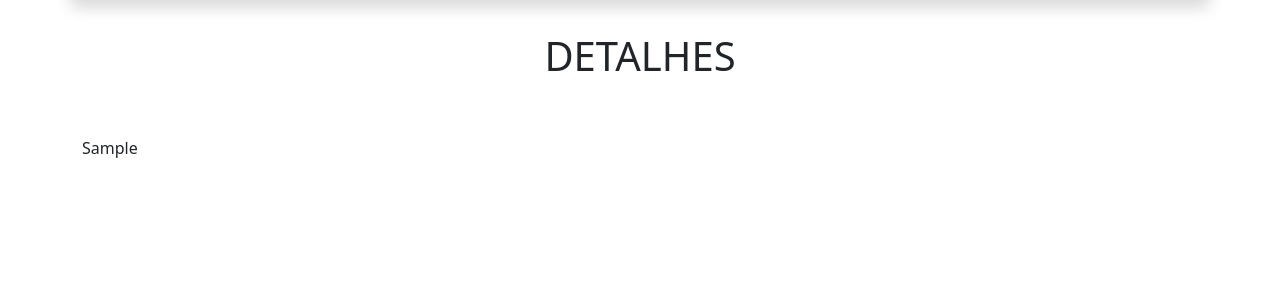
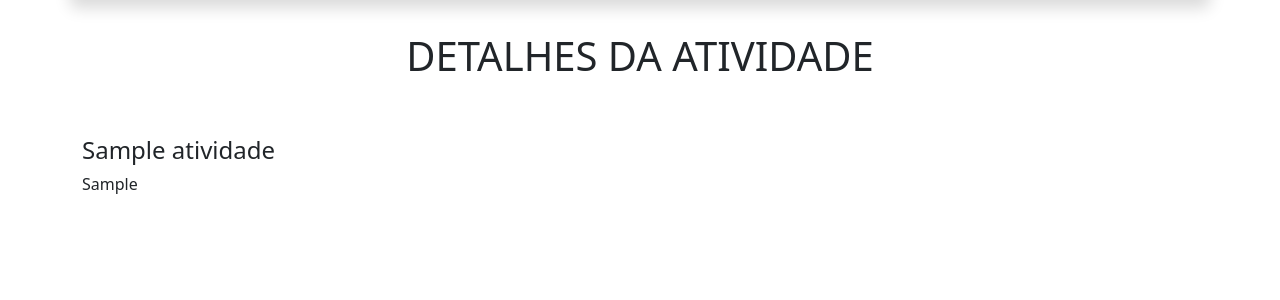
Before and after one commit to joaodaniel2001/Prova-FLASK, a Flask app: page /turma/atividade/detalhes/1 in a window 1280 px wide. Shown: the part 114-414 px from the top of the page. Run offline with Flask 3, Linux system fonts and the light colour scheme; a user stored in the database is signed in; tables that the repository leaves empty hold one stand-in row (values such as "Sample post").

Commit message:
detalhes

```diff
--- a/app/templates/atividade_detalhes.html
+++ b/app/templates/atividade_detalhes.html
@@ -1,24 +1,18 @@
 {% extends "base.html" %}
 
-<!-- Title -->
-{% block title %} {% endblock %}
+{% block title %}Detalhes da Atividade{% endblock %}
 
-<!-- Body -->
 {% block content %}
-
 <div class="container">
     <div class="row text-center">
-        <h1 class="mt-2">DETALHES</h1>
+        <h1 class="mt-2">DETALHES DA ATIVIDADE</h1>
     </div>
 </div>
 
 <div class="container mt-5">
     <div class="mt-5">
-        {% for linha in atividades %}
-        <p>{{linha.detalhes}}</p>
-        {% endfor %}
+        <h4>{{ atividade.nome }}</h4>
+        <p>{{ atividade.detalhes }}</p>
     </div>
-
 </div>
-
 {% endblock %}
--- a/app/templates/atividade_visualizacao.html
+++ b/app/templates/atividade_visualizacao.html
@@ -32,7 +32,7 @@
                     <td>{{linha.id}}</td>
                     <td>{{linha.nome}}</td>
                     <td>
-                        <a class="btn btn-outline-dark" href="{{ url_for('atividade_detalhes', turma_id=turma.id) }}">Detalhes</a>
+                        <a class="btn btn-outline-dark" href="{{ url_for('atividade_detalhes', atividade_id=atividade.id) }}">Detalhes</a>
                     </td>
                 </tr>
                 {% endfor %}
--- a/app/view.py
+++ b/app/view.py
@@ -78,9 +78,8 @@ def atividade_turma(turma_id):
     return render_template("atividade_cadastro.html", form=form)
 
 # Detalhes Atividades
-@app.route("/turma/atividade/detalhes/<int:turma_id>", methods=["GET", "POST"])
+@app.route("/turma/atividade/detalhes/<int:atividade_id>", methods=["GET"])
 @login_required
-def atividade_detalhes(turma_id):
-    turma = Turma.query.get_or_404(turma_id)
-    atividades = Atividade.query.filter_by(turma_id=turma.id).order_by(Atividade.id).all()
-    return render_template("atividade_detalhes.html", atividades=atividades)
+def atividade_detalhes(atividade_id):
+    atividade = Atividade.query.get_or_404(atividade_id)
+    return render_template("atividade_detalhes.html", atividade=atividade)
```
